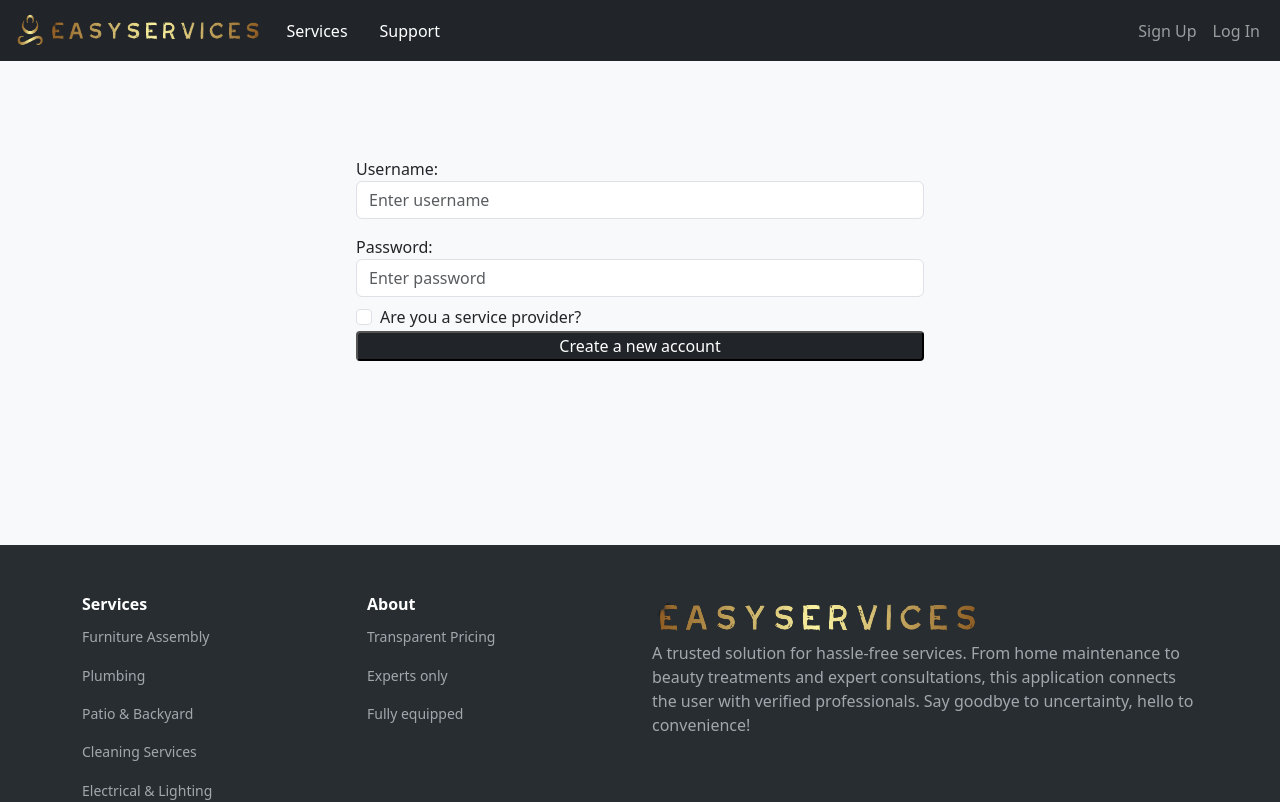
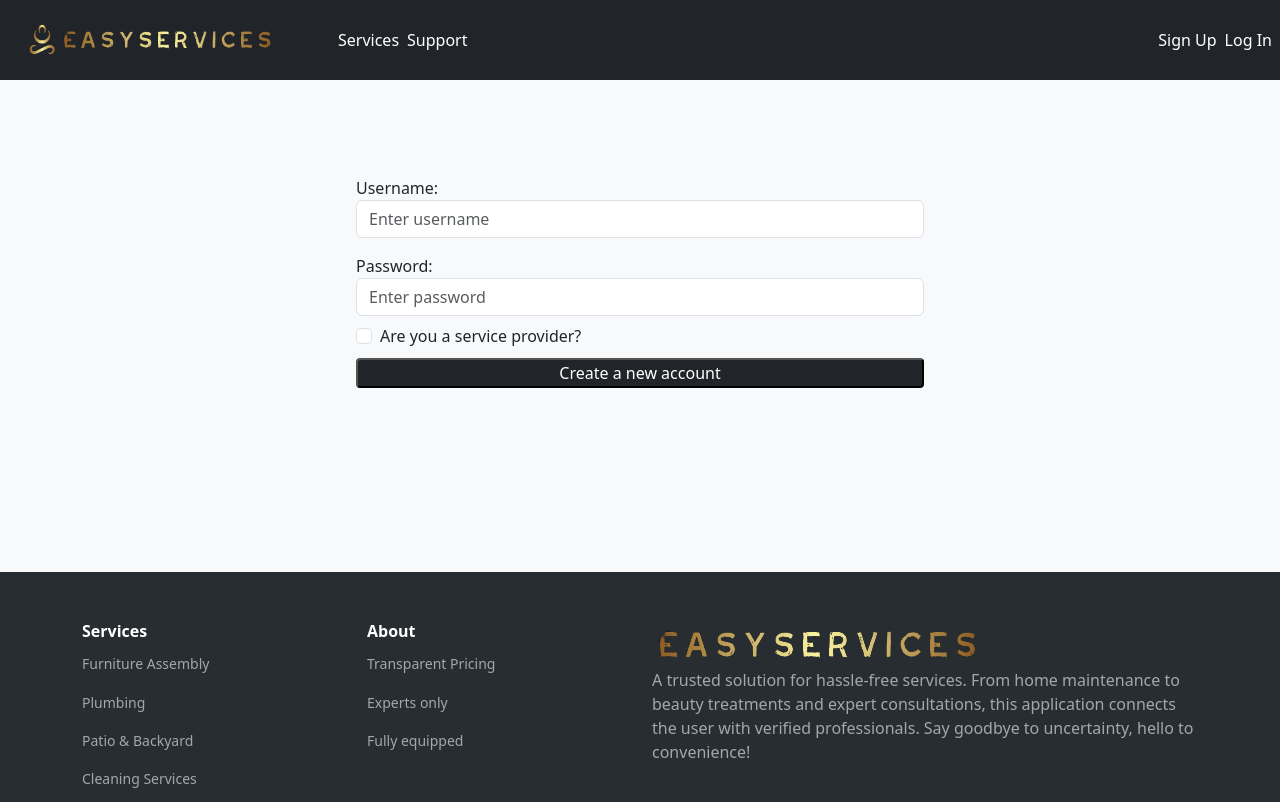
Before and after one commit to isupreetk/EasyServices-client, a React (Create React App) app: page /signUp in a window 1280 px wide. Shown: the top 802 px of the page. Built offline with nearby package versions, Linux system fonts and the light colour scheme; no server answers.

Commit message:
revamping header to remove bootstrap components

```diff
--- a/src/components/Header/Header.jsx
+++ b/src/components/Header/Header.jsx
@@ -30,58 +30,116 @@ function Header({ username }) {
   };
 
   return (
-    <Navbar expand="lg" className=" navbar navbar-dark bg-dark">
-      <Container fluid className="header__links">
-        <Navbar.Brand href="/services">
-          <img
-            className="logo"
-            src={Logo}
-            alt="logo"
-            style={{ maxHeight: "35px" }}
-          />
-          <img src={Company} alt="company name" style={{ maxHeight: "30px" }} />
-        </Navbar.Brand>
-        <Navbar.Toggle aria-controls="navbarScroll" />
-        <Navbar.Collapse id="navbarScroll">
-          <Nav className="me-auto my-2 my-lg-0" style={{ maxHeight: "100px" }}>
+    // <Navbar expand="lg" className=" navbar navbar-dark bg-dark">
+    //   <Container fluid className="header__links">
+    //     <Navbar.Brand href="/services">
+    //       <img
+    //         className="logo"
+    //         src={Logo}
+    //         alt="logo"
+    //         style={{ maxHeight: "35px" }}
+    //       />
+    //       <img src={Company} alt="company name" style={{ maxHeight: "30px" }} />
+    //     </Navbar.Brand>
+    //     <Navbar.Toggle aria-controls="navbarScroll" />
+    //     <Navbar.Collapse id="navbarScroll">
+    //       <Nav className="me-auto my-2 my-lg-0" style={{ maxHeight: "100px" }}>
+    //         {serviceProvider === "true" ? (
+    //           <Nav.Link as={NavLink} className="header__links" href="/feed">
+    //             Feed
+    //           </Nav.Link>
+    //         ) : (
+    //           <Nav.Link as={NavLink} className="header__links" href="/services">
+    //             Services
+    //           </Nav.Link>
+    //         )}
+    //         {user && serviceProvider === "false" ? (
+    //           <Nav.Link as={NavLink} className="header__links" href="/bookings">
+    //             My Bookings
+    //           </Nav.Link>
+    //         ) : (
+    //           <Nav.Link></Nav.Link>
+    //         )}
+    //         <Nav.Link as={NavLink} className="header__links" href="/support">
+    //           Support
+    //         </Nav.Link>
+    //       </Nav>
+    //       {user ? (
+    //         <Nav>
+    //           <Nav.Link>Welcome, {user}</Nav.Link>
+    //           <Nav.Link eventKey={2} href="/login" onClick={handleLogout}>
+    //             Log Out
+    //           </Nav.Link>
+    //         </Nav>
+    //       ) : (
+    //         <Nav>
+    //           <Nav.Link href="/signUp">Sign Up</Nav.Link>
+    //           <Nav.Link eventKey={2} href="/login">
+    //             Log In
+    //           </Nav.Link>
+    //         </Nav>
+    //       )}
+    //     </Navbar.Collapse>
+    //   </Container>
+    // </Navbar>
+    <>
+      <div className="header">
+        <div className="header__logo-container">
+          <img className="header__logo" src={Logo} alt="logo" />
+          <img src={Company} className="header__logo-name" alt="company name" />
+        </div>
+        <div className="header__links-container">
+          {/* Service provider profile */}
           {serviceProvider === "true" ? (
-              <Nav.Link as={NavLink} className="header__links" href="/feed">
+            <a as={NavLink} className="header__links" href="/feed">
               Feed
-              </Nav.Link>
+            </a>
           ) : (
-              <Nav.Link as={NavLink} className="header__links" href="/services">
+            <a as={NavLink} className="header__links" href="/services">
               Services
-              </Nav.Link>
+            </a>
           )}
+          {/* if logged in and not a service provider */}
           {user && serviceProvider === "false" ? (
-              <Nav.Link as={NavLink} className="header__links" href="/bookings">
+            <a as={NavLink} className="header__links" href="/bookings">
               My Bookings
-              </Nav.Link>
+            </a>
           ) : (
-              <Nav.Link></Nav.Link>
+            <a></a>
           )}
-            <Nav.Link as={NavLink} className="header__links" href="/support">
+          <a as={NavLink} className="header__links" href="/support">
             Support
-            </Nav.Link>
-          </Nav>
+          </a>
+        </div>
+        <div className="header__login-container">
+          <div>
+            {/* if logged in */}
             {user ? (
-            <Nav>
-              <Nav.Link>Welcome, {user}</Nav.Link>
-              <Nav.Link eventKey={2} href="/login" onClick={handleLogout}>
+              <div>
+                <a className="header__links">Welcome, {user}</a>
+                <a
+                  className="header__links"
+                  eventKey={2}
+                  href="/login"
+                  onClick={handleLogout}
+                >
                   Log Out
-              </Nav.Link>
-            </Nav>
+                </a>
+              </div>
             ) : (
-            <Nav>
-              <Nav.Link href="/signUp">Sign Up</Nav.Link>
-              <Nav.Link eventKey={2} href="/login">
+              <div>
+                <a href="/signUp" className="header__links">
+                  Sign Up
+                </a>
+                <a eventKey={2} href="/login" className="header__links">
                   Log In
-              </Nav.Link>
-            </Nav>
+                </a>
+              </div>
             )}
-        </Navbar.Collapse>
-      </Container>
-    </Navbar>
+          </div>
+        </div>
+      </div>
+    </>
   );
 }
 
--- a/src/components/Header/Header.scss
+++ b/src/components/Header/Header.scss
@@ -1,3 +1,43 @@
-.header__links {
-    color: white !important;
+.header {
+    --bs-bg-opacity: 1;
+    background-color: rgba(var(--bs-dark-rgb),var(--bs-bg-opacity));
+    height: 5rem;
+    display: flex;
+    align-items: center;
+    // justify-content: center;
+    justify-content: flex-start;
+    width: 100%;
+
+    &__logo-container {
+        width: 25%;
+        display: flex;
+        align-items: center;
+        justify-content: flex-start;
+        margin-left: 1.5rem;
+    }
+
+    &__logo {
+        max-height: 35px;
+    }
+
+    &__logo-name {
+        max-height: 30px;
+    }
+
+    &__links-container {
+        width: 50%;
+    }
+
+    &__links {
+        color: white;
+        text-decoration: none;
+        margin-right: 0.5rem;
+    }
+
+    &__login-container {
+        width: 25%;
+        display: flex;
+        align-items: center;
+        justify-content: flex-end;
+    }
 }
--- a/src/pages/SignUpPage/SignUpPage.scss
+++ b/src/pages/SignUpPage/SignUpPage.scss
@@ -13,15 +13,12 @@
         margin-bottom: 0.5rem;
     }
 
-    &__check {
-        margin-bottom: 0.5rem;
-    }
-
     &__button {
         --bs-bg-opacity: 1;
         background-color: rgba(var(--bs-dark-rgb),var(--bs-bg-opacity))!important;
         border-radius: 4px;
         width: 100%;
         color: #fff;
+        margin-top: 0.5rem;
     }
 }
```
Lines whose indentation alone changed are shown as unchanged.
